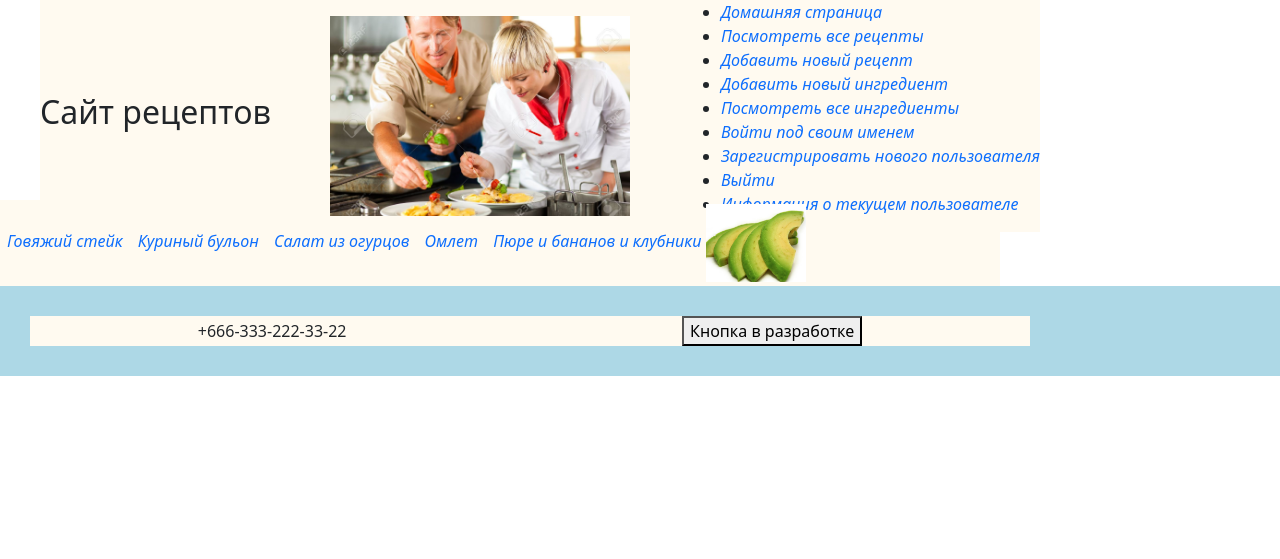
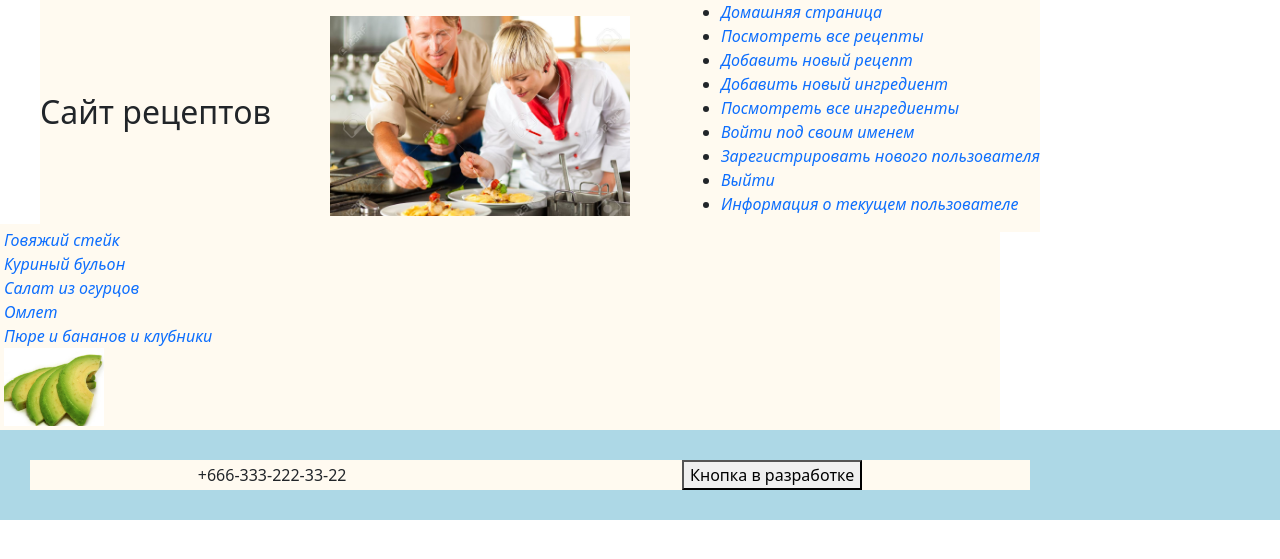
Before and after one commit to natasha-s-geekbrains/django-app, a Django app: page / in a window 1280 px wide. Shown: the top 559 px of the page. Run offline with Django 5.2, Linux system fonts and the light colour scheme; data comes from the database, SQL or seed files in the repository; both versions use the stored data as it was after the commit; tables that the repository leaves empty hold one stand-in row (values such as "Sample post").

Commit message:
recipes related info edited

```diff
--- a/recipesite/recipeapp/templates/recipeapp/base.html
+++ b/recipesite/recipeapp/templates/recipeapp/base.html
@@ -19,7 +19,7 @@
             <h2>Сайт рецептов</h2>
         </div>
         <div class="header-image">
-             <img class="header-image" src="{% static 'img/header-img.jpg' %}" alt="header_pic">
+            <img class="header-image" src="{% static 'img/header-img.jpg' %}" alt="header_pic">
         </div>
         <div>
             <ul>
@@ -53,15 +53,17 @@
             </ul>
         </div>
     </div>
+</header>
 
-</header>
 <section>
+    <br>
     <div class="fixed-container">
         {% block body %}
         Base body
         {% endblock %}
     </div>
 </section>
+
 
 <footer>
     <div class="fixed-container">
--- a/recipesite/recipeapp/templates/recipeapp/recipe-index.html
+++ b/recipesite/recipeapp/templates/recipeapp/recipe-index.html
@@ -5,7 +5,6 @@
 {% endblock %}
 
 {% block body %}
-<div class="section-index">
 <ul class="hr">
     {% for recipe in recipes %}
     <li>
@@ -23,5 +22,5 @@
     Здесь пока нет рецептов...
     {% endfor %}
 </ul>
-</div>
+
 {% endblock %}
--- a/recipesite/static/styles.css
+++ b/recipesite/static/styles.css
@@ -18,19 +18,6 @@ header > div {
     width: 300px;
 }
 
-section {
-    padding: 100 40px;
-    }
-
-/*.section-index {
-    padding: 100px
-    display: flex;
-    flex-direction: row;
-    justify-content: space-between;
-    align-items: center;
-    }*/
-
-
 .fixed-container {
     max-width: 1000px;
     height: 100%
@@ -49,8 +36,6 @@ a:hover {
     color: red;
     }
 
-
-
 footer {
     padding: 30px;
     background-color: lightblue;
@@ -65,13 +50,16 @@ ul.hr {
     margin: 0; /* Обнуляем значение отступов */
     padding: 4px; /* Значение полей */
    }
+/*
 ul.hr li {
-    display: inline; /* Отображать как строчный элемент */
-    margin-right: 5px; /* Отступ слева */
-    /* border: 1px solid #000; /* Рамка вокруг текста */
-    padding: 3px; /* Поля вокруг текста */
-   }
+    display: flex;
+    flex-direction: column;
+    margin-right: 5px;
+    /* border: 1px solid #000;
+    padding: 3px;
+   }*/
 
-ul.hr li div {
-    display: inline; /* Отображать как строчный элемент */
-   }
+
+/*ul.hr li div {
+    display: column;
+   }*/
```
Also changed, not shown: recipesite/myauth/templates/myauth/about-me.html (+4 -4 lines), recipesite/recipeapp/templates/recipeapp/recipe_detail.html (+4 -6 lines), recipesite/recipeapp/templates/recipeapp/recipe_list.html (+1 -6 lines), recipesite/database/db.sqlite3. Lines whose indentation alone changed are shown as unchanged.
